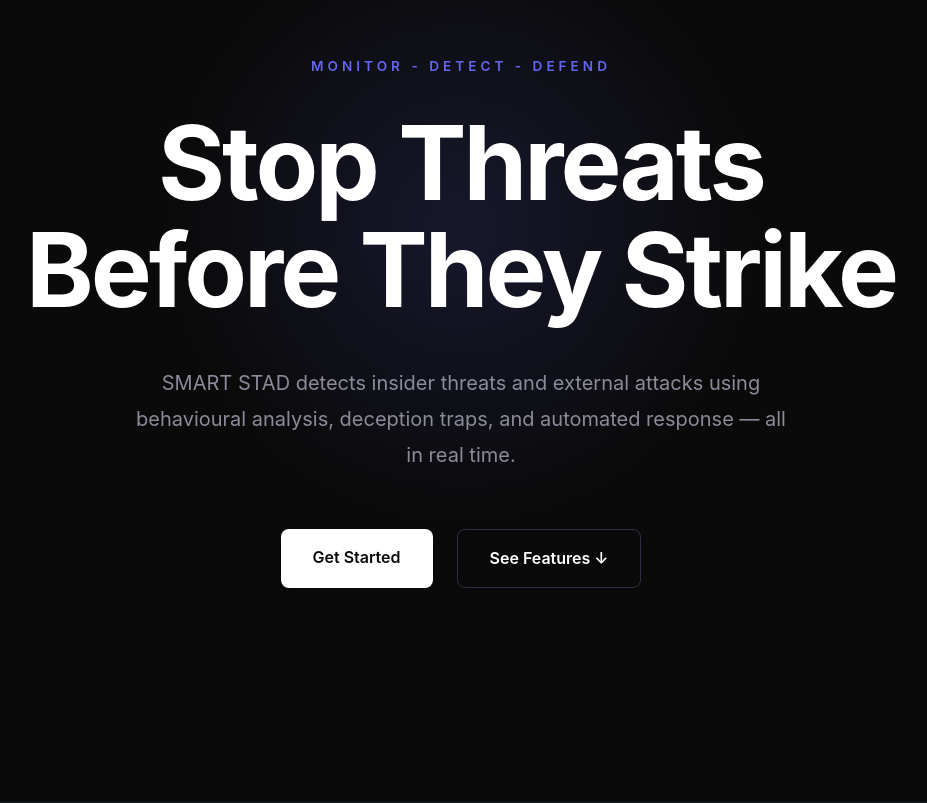
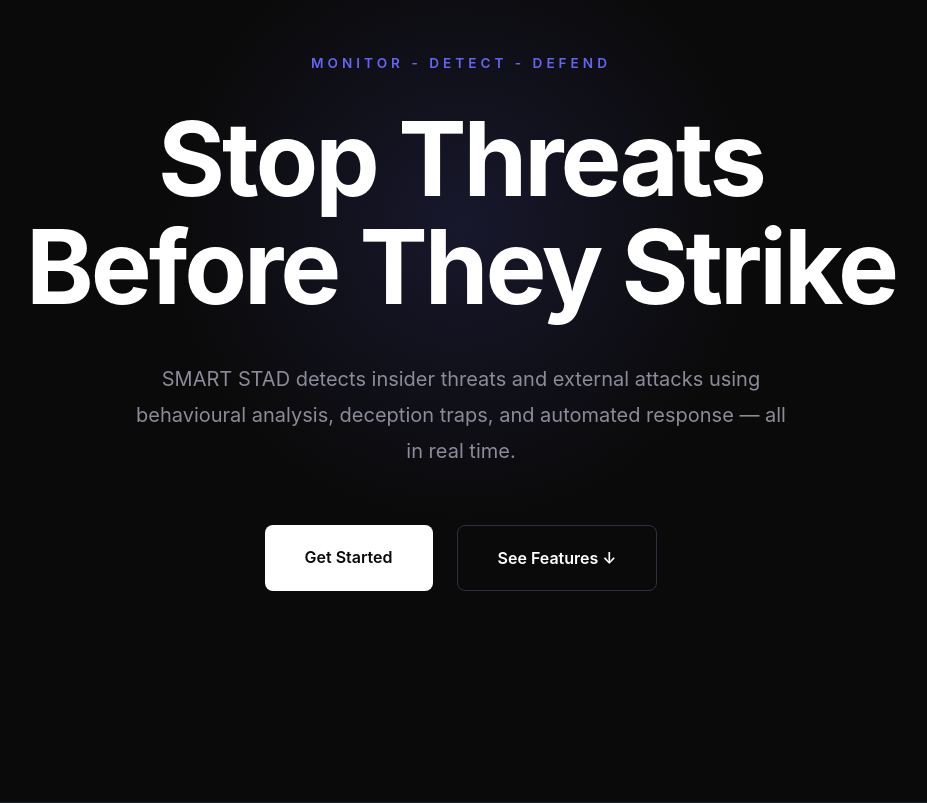
Before and after one commit to alissaazmizan-cloud/smart-stad, a Flask app: page / in a window 1280 px wide. Shown: the part 94-897 px from the top of the page, without its empty margins (179-1106 px from the left). Run offline with Flask 3, Linux system fonts and the light colour scheme.

Commit message:
Make hero section more spacious

```diff
--- a/static/css/landing.css
+++ b/static/css/landing.css
@@ -177,7 +177,7 @@ body {
 .btn-primary {
     background-color: var(--text-primary);
     color: var(--bg-primary);
-    padding: 1rem 2rem;
+    padding: 1.2rem 2.5rem;
     border-radius: 8px;
     text-decoration: none;
     font-weight: 600;
@@ -192,7 +192,7 @@ body {
 .btn-secondary {
     background-color: transparent;
     color: var(--text-primary);
-    padding: 1rem 2rem;
+    padding: 1.2rem 2.5rem;
     border-radius: 8px;
     text-decoration: none;
     font-weight: 600;
```
